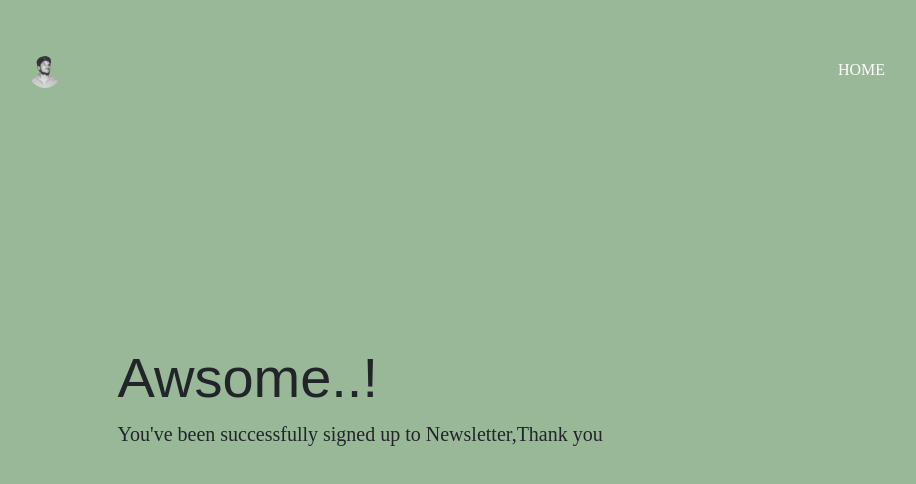
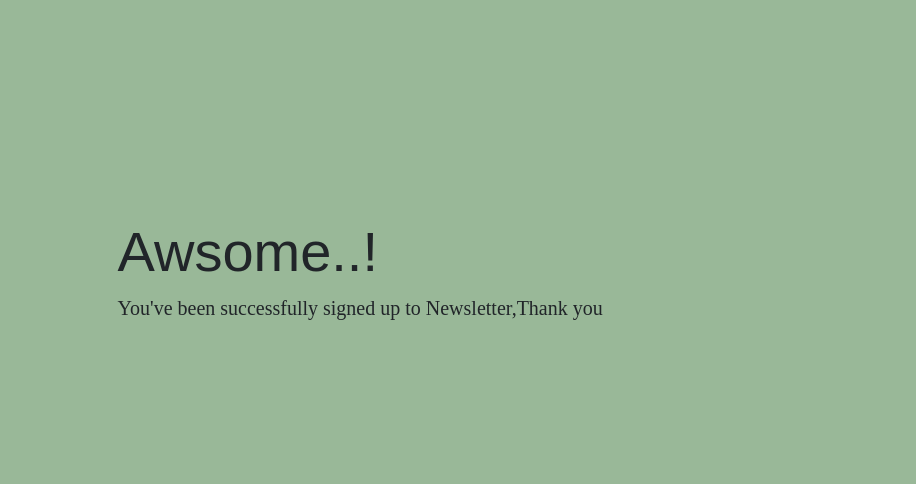
Before and after one commit to iamshivaramakrishna/iamshivaramakrishna.github.io, a website: page public/success.html in a window 1280 px wide. Shown: the whole page, without its empty margins (179-1095 px from the left). Drawn offline with nearby package versions, Linux system fonts and the light colour scheme.

Commit message:
modified2 commit

```diff
--- a/app.js
+++ b/app.js
@@ -45,7 +45,7 @@ const data = {
 const postData = JSON.stringify(data);
 
 const options = {
-  url : API_URL,
+  url : process.env.API_URL,
   method : "POST",
   headers:{
   Authorization : process.env.API_KEY
@@ -65,11 +65,12 @@ request(options, (err, response, body) => {
     }
   }
  });
+
 });
 
 app.post("/failure.html", function(req,res){
   res.redirect("/index.html");
-})
+});
 
 
 
--- a/public/success.html
+++ b/public/success.html
@@ -8,18 +8,7 @@
     <link rel="stylesheet" href="css/styles.css">
 </head>
 <body style="background-color:#99b898">
-
   <div class="container-fluid">
-
-    <nav class="navbar navbar-expand-lg navbar-fixed navbar-dark">
-      <a class="navbar-brand" href="#">
-        <img  src="images/nav.png" style="height:2rem; border-radius:50%;" alt="profile picture ">
-      </a>
-        <div class="navbar-nav ml-auto">
-          <a class="nav-item nav-link active" href="/index.html">HOME<span class="sr-only">(current)</span></a>
-        </div>
-    </nav>
-
     <section id=fail>
       <div class="container">
         <h1 class="display-4">Awsome..!</h1>
```
Also changed, not shown: public/failure.html (+1 -0 lines), 1 other file.
